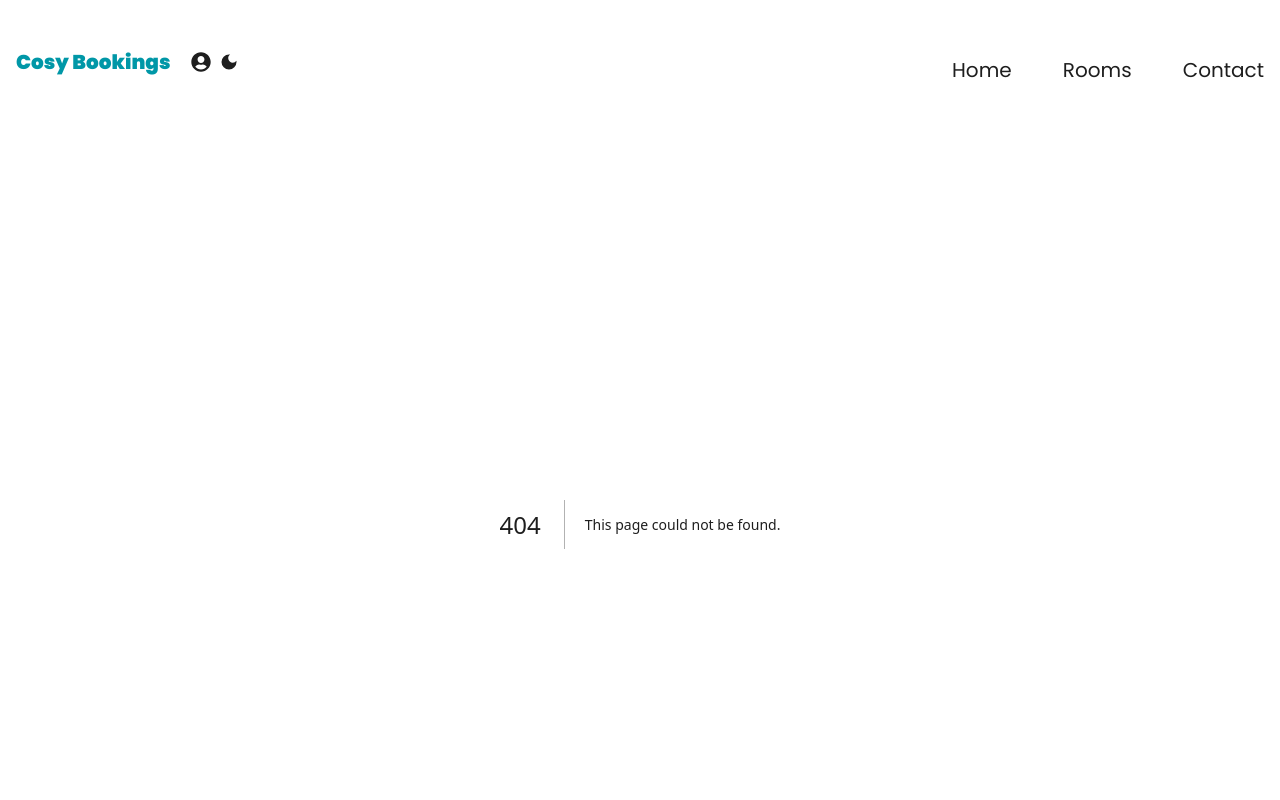
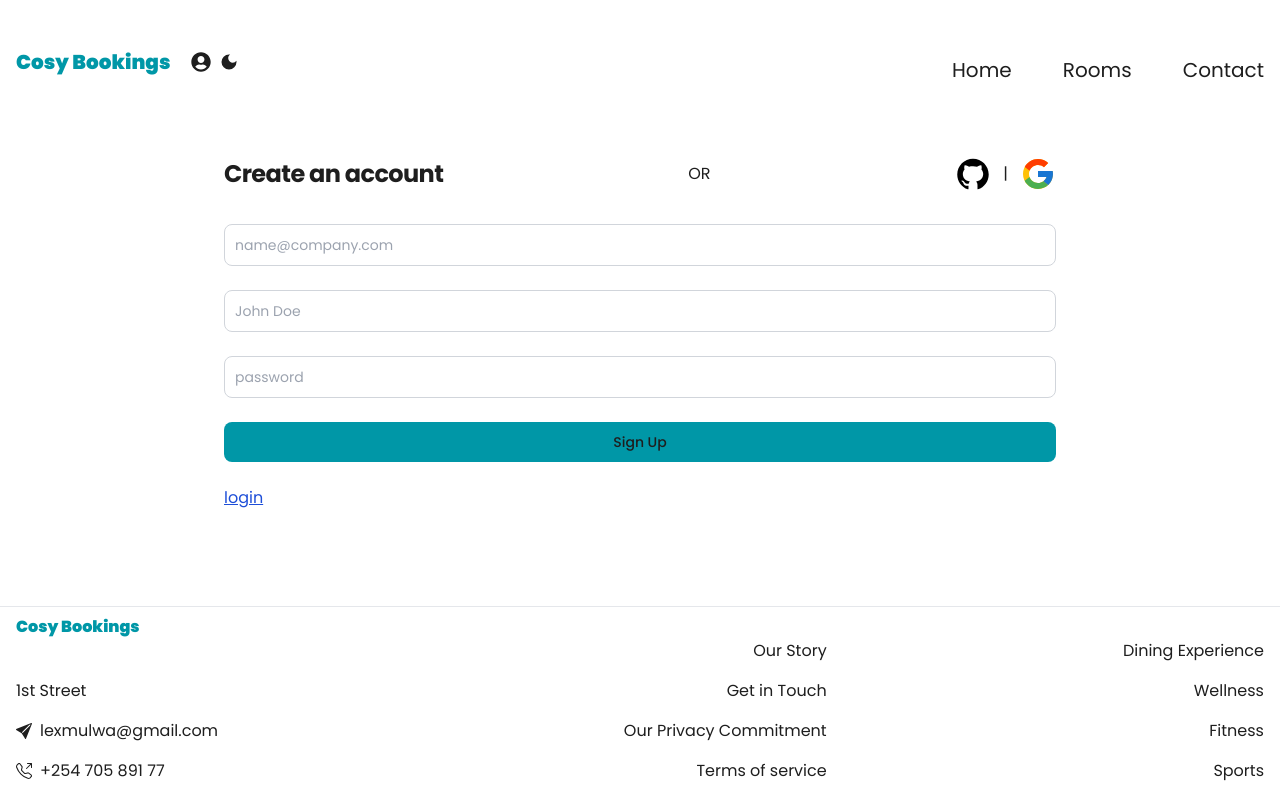
Before and after one commit to alexkasema/cosy-bookings, a Next.js app: page /auth in a window 1280 px wide. Before the commit this address had no page. Shown: the top 800 px of the page. Built offline with nearby package versions, Linux system fonts and the light colour scheme.

Commit message:
Created the authentication page and set it up with a Sign Up form

```diff
--- /dev/null
+++ b/src/app/auth/page.tsx
@@ -0,0 +1,110 @@
+'use client';
+
+import { ChangeEvent, FormEvent, useState } from 'react';
+import { AiFillGithub } from 'react-icons/ai';
+import { FcGoogle } from 'react-icons/fc';
+
+const defaultFormData = {
+  email: '',
+  name: '',
+  password: '',
+};
+
+const Auth = () => {
+  const [formData, setFormData] = useState(defaultFormData);
+
+  const inputStyles =
+    'border border-gray-300 sm:text-sm text-black rounded-lg block w-full p-2.5 focus:outline-none';
+
+  const handleInputChange = (event: ChangeEvent<HTMLInputElement>) => {
+    const { name, value } = event.target;
+    setFormData({ ...formData, [name]: value });
+  };
+
+  const loginHandler = async () => {
+    console.log('loginHandler');
+
+  };
+
+  const handleSubmit = async (event: FormEvent<HTMLFormElement>) => {
+    event.preventDefault();
+
+    try {
+        console.log(formData);
+
+      } catch (error) {
+        console.log(error);
+      } finally {
+        setFormData(defaultFormData);
+      }
+
+  };
+
+  return (
+    <section className='container mx-auto'>
+      <div className='p-6 space-y-4 md:space-y-6 sm:p-8 w-80 md:w-[70%] mx-auto'>
+        <div className='flex mb-8 flex-col md:flex-row items-center justify-between'>
+          <h1 className='text-xl font-bold leading-tight tracking-tight md:text-2xl'>
+            Create an account
+          </h1>
+          <p>OR</p>
+          <span className='inline-flex items-center'>
+            <AiFillGithub
+              onClick={loginHandler}
+              className='mr-3 text-4xl cursor-pointer text-black dark:text-white'
+            />{' '}
+            |
+            <FcGoogle
+              onClick={loginHandler}
+              className='ml-3 text-4xl cursor-pointer'
+            />
+          </span>
+        </div>
+
+        <form className='space-y-4 md:space-y-6' onSubmit={handleSubmit}>
+          <input
+            type='email'
+            name='email'
+            placeholder='name@company.com'
+            required
+            className={inputStyles}
+            value={formData.email}
+            onChange={handleInputChange}
+          />
+          <input
+            type='text'
+            name='name'
+            placeholder='John Doe'
+            required
+            className={inputStyles}
+            value={formData.name}
+            onChange={handleInputChange}
+          />
+          <input
+            type='password'
+            name='password'
+            placeholder='password'
+            required
+            minLength={6}
+            className={inputStyles}
+            value={formData.password}
+            onChange={handleInputChange}
+          />
+
+          <button
+            type='submit'
+            className='w-full bg-tertiary-dark focus:outline-none font-medium rounded-lg text-sm px-5 py-2.5 text-center'
+          >
+            Sign Up
+          </button>
+        </form>
+
+        <button onClick={loginHandler} className='text-blue-700 underline'>
+          login
+        </button>
+      </div>
+    </section>
+  );
+};
+
+export default Auth;
```
